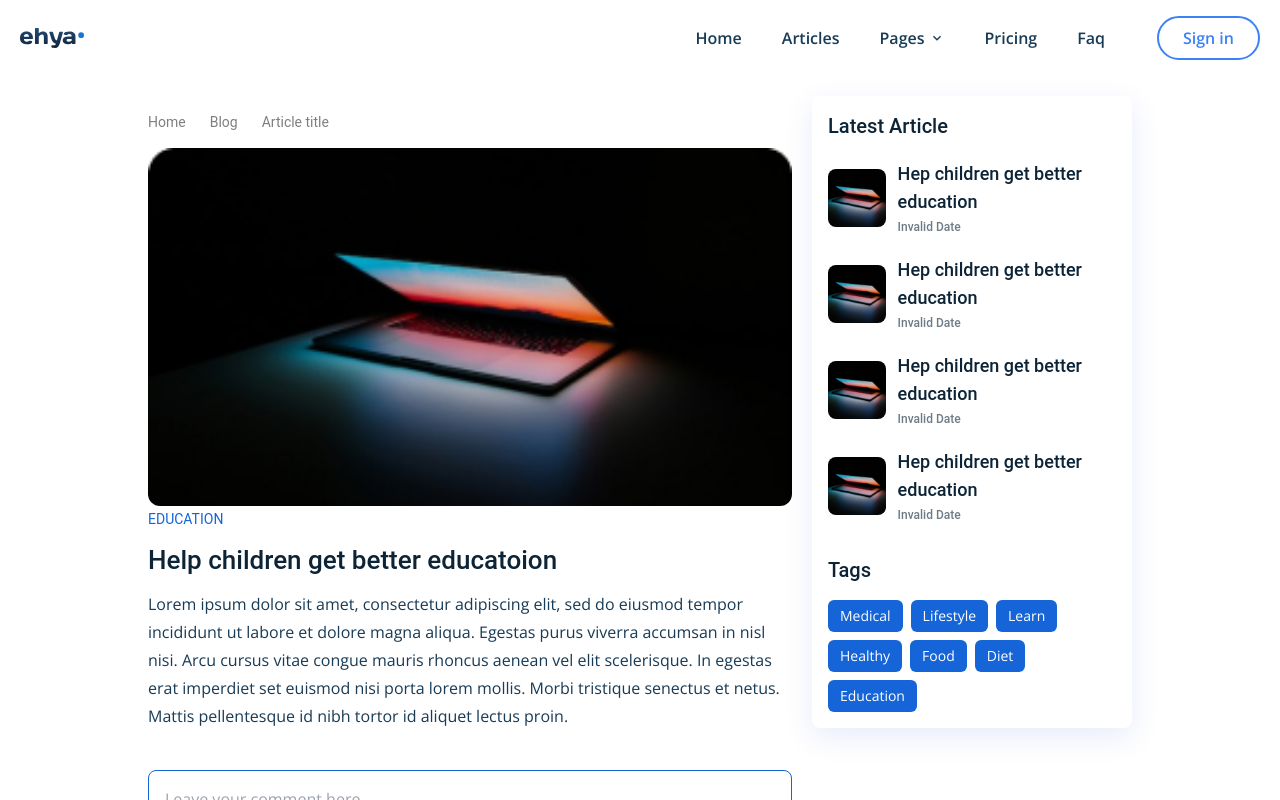
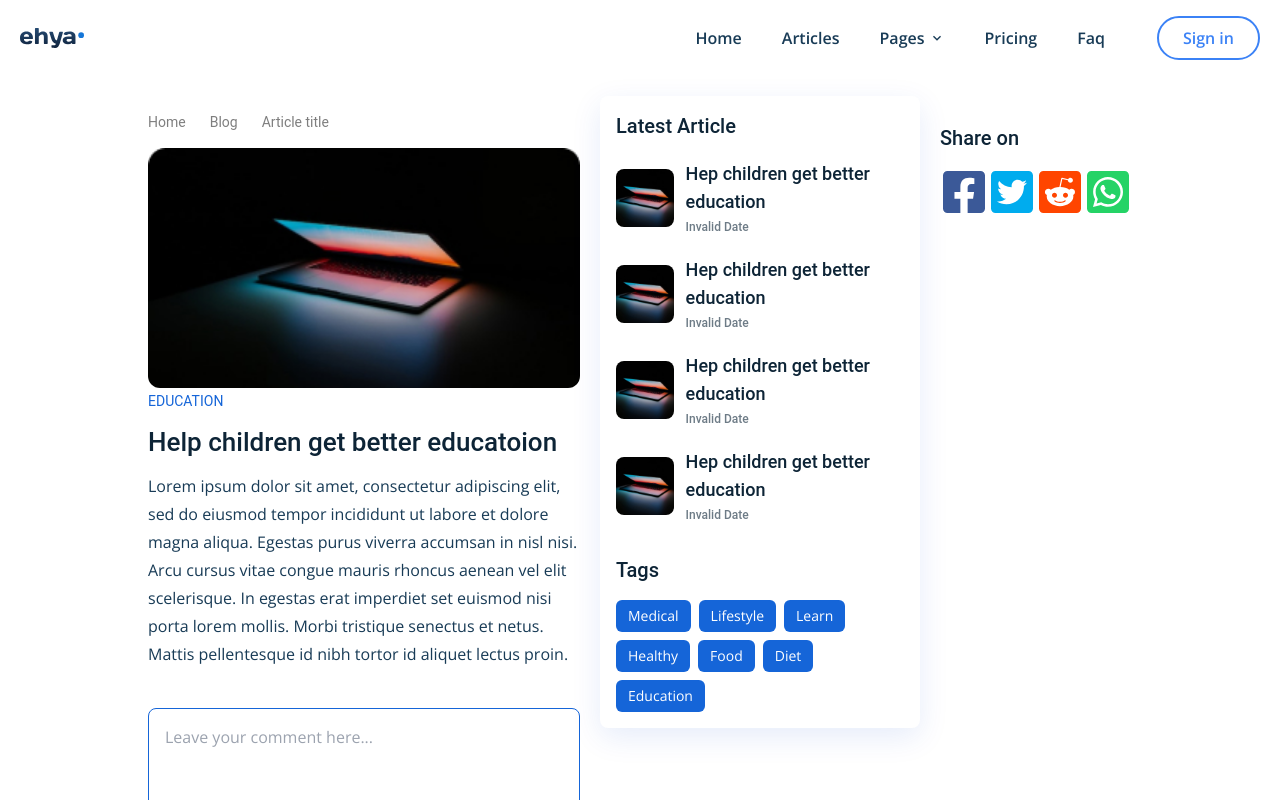
Before and after one commit to nv22051-ali-safar/Block-Project, a React (Create React App) app: page /blog/1 in a window 1280 px wide. Shown: the top 800 px of the page. Built offline with nearby package versions, Linux system fonts and the light colour scheme.

Commit message:
Social media share buttons

```diff
--- /dev/null
+++ b/src/components/SocialShareButtons.jsx
@@ -0,0 +1,26 @@
+import React from 'react'
+import {FaFacebookSquare, FaTwitterSquare, FaRedditSquare, FaWhatsappSquare} from 'react-icons/fa'
+
+const SocialShareButtons = ({url, title}) => {
+  return (
+    <div className='w-full flex justify-between'>
+        <a target='_blank' rel='noreferrer' href={`https://www.facebook.com/dialog/share?app_id=1180206992856877&display=popup&href=${url}`}>
+            <FaFacebookSquare className='text-[#3b5998] w-12 h-auto '/>
+        </a>
+
+        <a target='_blank' rel='noreferrer' href={`https://www.twitter.com/intenttweet?url=${url}`} >
+            <FaTwitterSquare className='text-[#00acee] w-12 h-auto '/>
+        </a>
+
+        <a target='_blank' rel='noreferrer' href={`https://www.reddit.com/submit?url=${url}&title=${title}`} >
+            <FaRedditSquare className='text-[#ff4500] w-12 h-auto '/>
+        </a>
+
+        <a target='_blank' rel='noreferrer' href={`https://api.whatsapp.com/send/?text=${url}`} >
+            <FaWhatsappSquare className='text-[#25D366] w-12 h-auto '/>
+        </a>
+    </div>
+  )
+}
+
+export default SocialShareButtons
--- a/src/components/comments/Comment.jsx
+++ b/src/components/comments/Comment.jsx
@@ -20,7 +20,7 @@
         <div className='flex flex-nowrap items-start gap-x-3 bg-[#F2F4F5] p-3 rounded-lg'>
             <img src={images.PostProfileImage} alt="user profile" className='w-9 h-9 object-cover rounded-full' />
             <div className='flex-1 flex flex-col'>
-                <h5 className='font-bold text-dark-hard text-xs'>{comment.user.name}</h5>
+                <h5 className='font-bold text-dark-hard text-xs lg:text-sm'>{comment.user.name}</h5>
                 <span className='text-xs text-dark-light'>
                     {new Date(comment.createdAt).toLocaleDateString("en-US", {
                         day: 'numeric',
--- a/src/pages/articleDetail/ArticleDetailPage.jsx
+++ b/src/pages/articleDetail/ArticleDetailPage.jsx
@@ -5,6 +5,7 @@
 import SuggestedPosts from './container/SuggestedPosts'
 import { Link } from 'react-router-dom';
 import CommentsContainer from '../../components/comments/CommentsContainer'
+import SocialShareButtons from '../../components/SocialShareButtons'
 
 const breadCrumbsData = [
     { name: "Home", link: '/' },
@@ -73,9 +74,26 @@
                             lectus proin.
                         </p>
                     </div>
+
                     <CommentsContainer className="mt-10" logginedUserId="a" />
                 </article>
-                <SuggestedPosts header="Latest Article" posts={postsData} tags={tagsData} className="mt-8 lg:mt-0 lg:max-w-xs"/>
+
+                <div>
+                    <SuggestedPosts header="Latest Article" posts={postsData} tags={tagsData} className="mt-8 lg:mt-0 lg:max-w-xs" />
+
+                </div>
+
+                <div className='mt-7'>
+                    <h2 className='font-roboto font-medium text-dark-hard mb-4 md:text-xl'>Share on </h2>
+                    <SocialShareButtons
+                        url={encodeURI(
+                            "https://moonfo.com/post/client-side-and-server-seid-explanation"
+                        )}
+                        title={encodeURIComponent(
+                            "Client-side and Server-side explanation"
+                            )}
+                    />
+                </div>
             </section>
         </MainLayout>
     )
```
